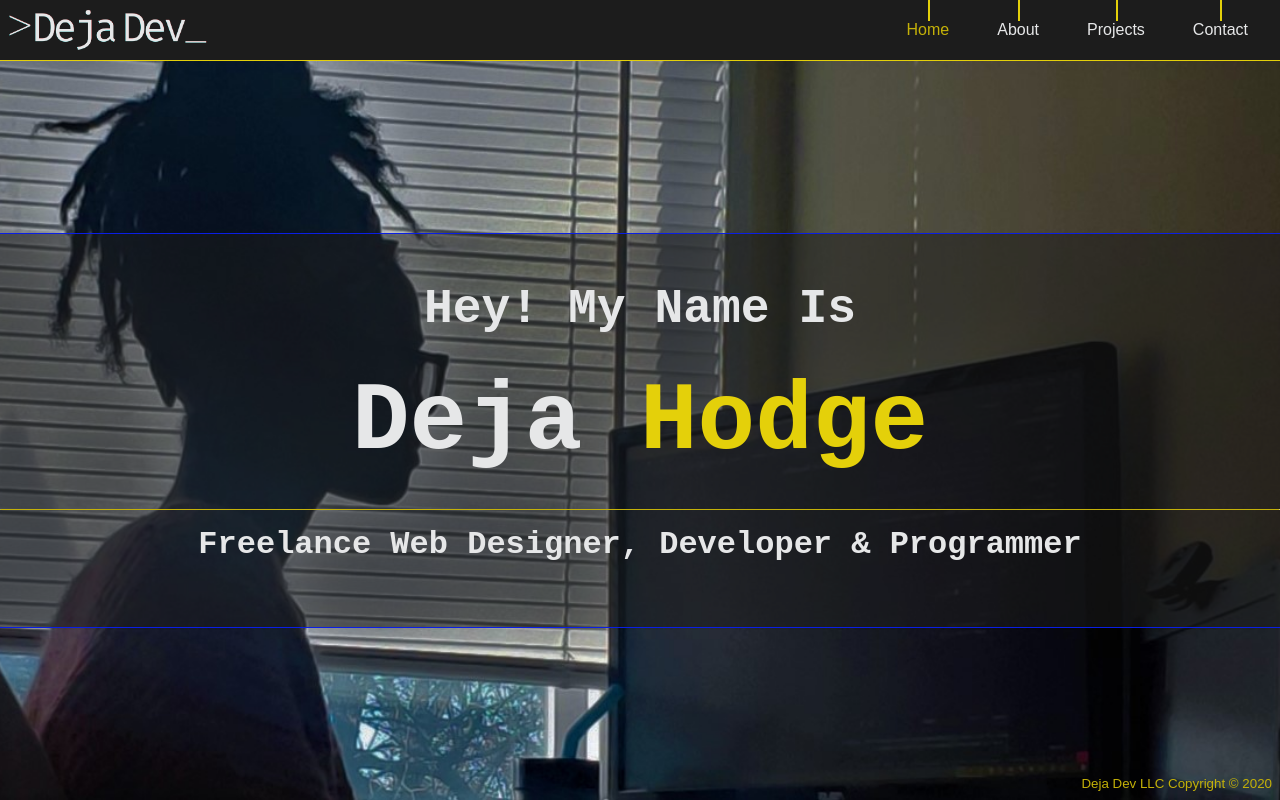
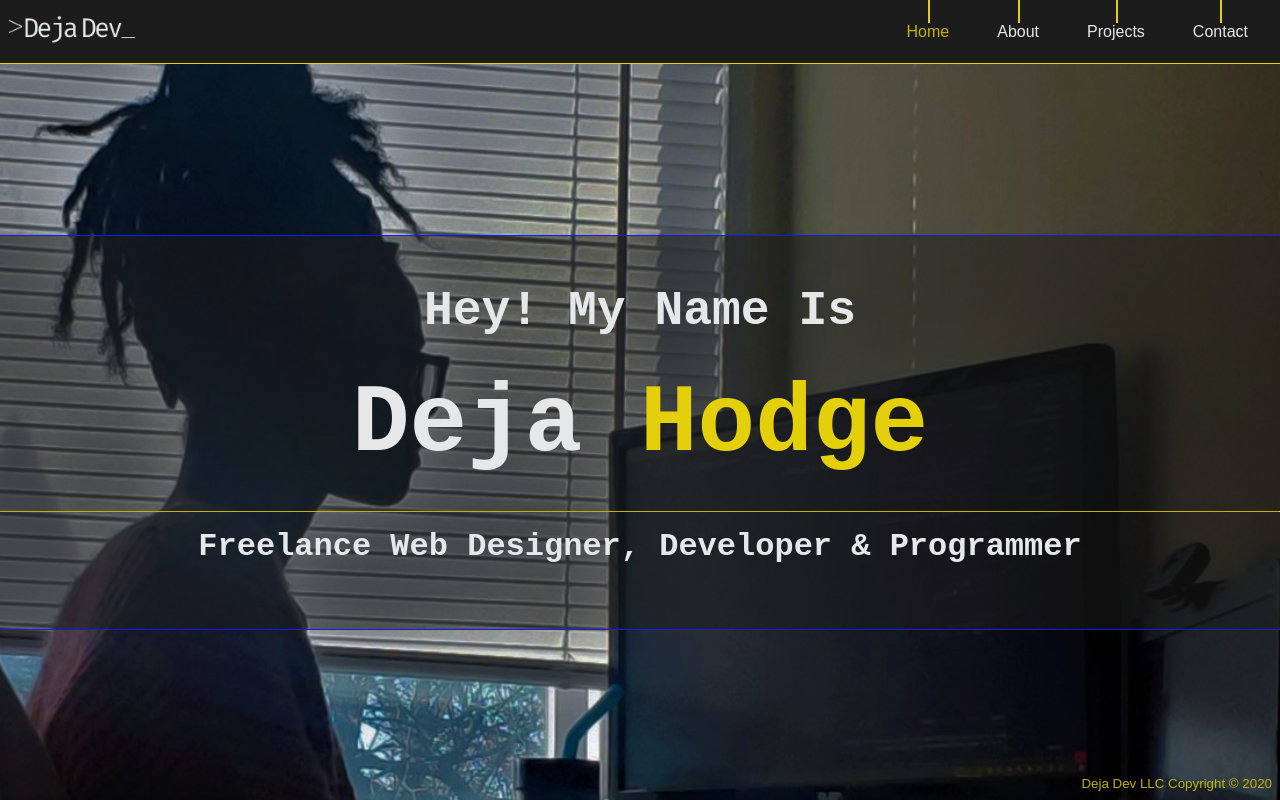
Before and after one commit to deja-h-dev/DejaDev-Portfolio, a website: page index.html in a window 1280 px wide. Drawn offline with Linux system fonts and the light colour scheme.

Commit message:
fixed & finished mainNav
It will be the same height on every page now. I also put my homeHero bg img in a var so I can change it more easily

```diff
--- a/index.html
+++ b/index.html
@@ -8,7 +8,9 @@
 </head>
 <body>
   <nav id="mainNav">
-    <img src="/dist/imgs/header_logos/header_light_txt_glitched.png" alt="Deja Dev">
+    <div class="navImgContainer">
+      <img src="/dist/imgs/header_logos/header_light_txt_glitched.png" alt="Deja Dev">
+    </div>
     <ul>
       <li><a class="current" href="index.html">Home</a></li>
       <li><a href="/dist/pages/about.html">About</a></li>
--- a/scss/_config.scss
+++ b/scss/_config.scss
@@ -7,6 +7,8 @@ $light-color: #e6e7e8;
 
 $headers: 'Fira Code', monospace;
 $text: 'Heebo', sans-serif;
+
+$home-bg-img: url('/dist/imgs/at\ my\ desk.jpg');
 
 *{
   box-sizing: border-box;
--- a/scss/main.scss
+++ b/scss/main.scss
@@ -4,11 +4,18 @@
   display: flex;
   justify-content: space-between;
   align-items: center;
+  min-height: 4rem;
+  max-height: 4rem;
   padding: .5rem;
   border-bottom: 1px solid $secondary-color;
   background-color: $dark-color;
-  img{width: 200px;}
 
+  .navImgContainer{
+    width: 8rem;
+    img{
+      width: 100%;
+    }
+  }
   li{position: relative;}
   a{
     &::before, &.current::before{
@@ -25,10 +32,11 @@
 
   // nav on inner pages
   #mainNav.inner{
-    height: 4rem;
+    min-height: 4rem;
+    max-height: 4rem;
     padding: .5rem;
     .navImgContainer{
-      width: 5rem;
+      width: 4rem;
       img{
         width: 100%;
       }
@@ -38,9 +46,9 @@
 // index
 #homeHero{
   position: relative;
-  background: url('/dist/imgs/at\ my\ desk.jpg') no-repeat center center/cover;
+  background: $home-bg-img no-repeat center center/cover;
 
-  height: calc(100vh - 61.156px);
+  height: calc(100vh - 64px);
   display: flex;
   flex-direction: column;
   justify-content: center;
```
Also changed, not shown: dist/css/main.css.
